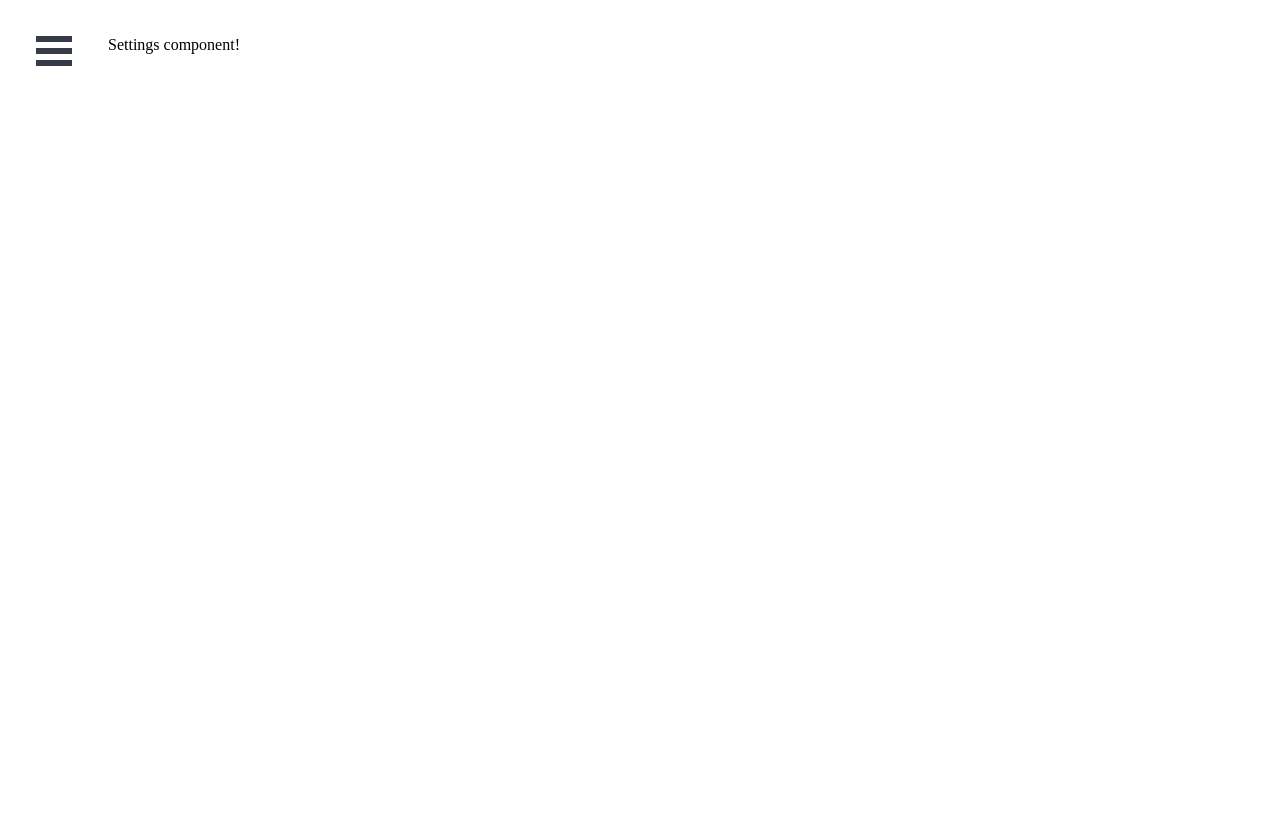
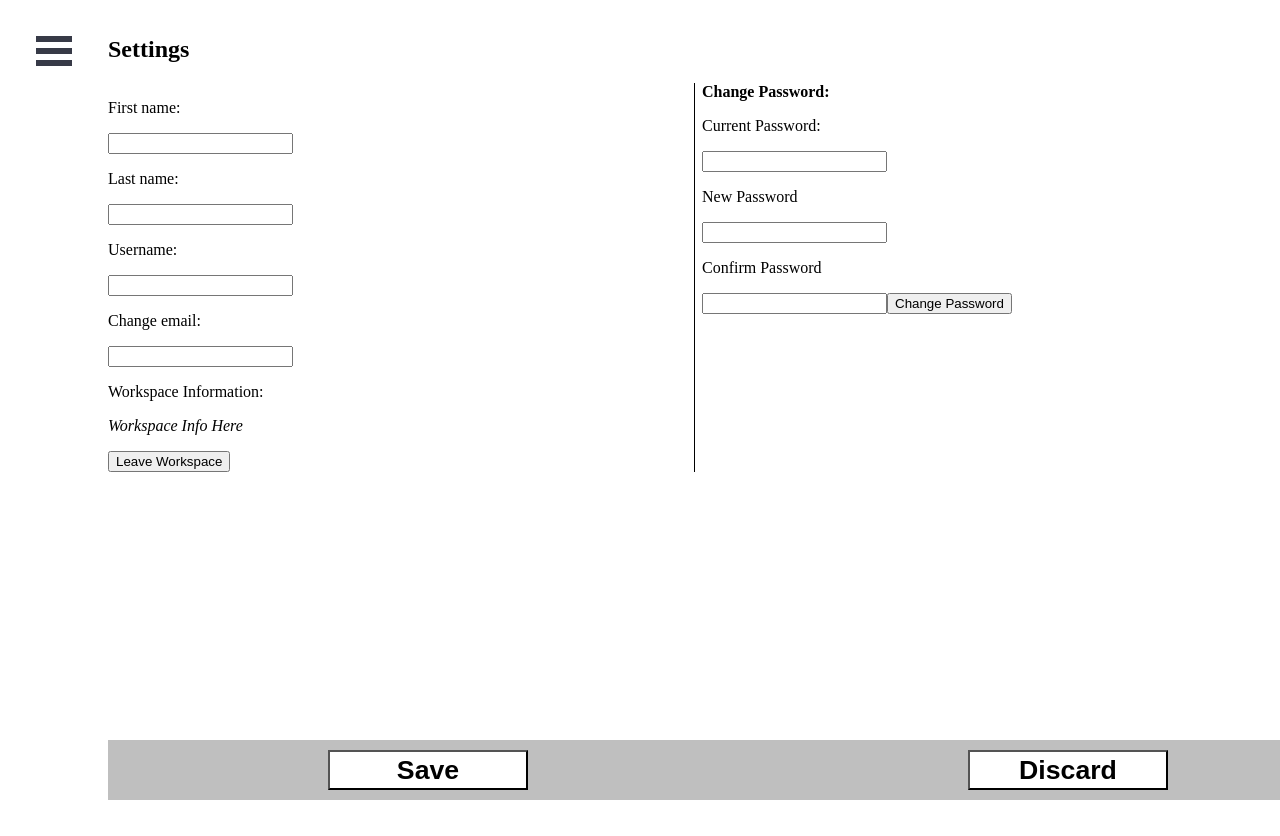
Before and after one commit to ZhunCn/Pantry-Maestro, a React app: page /settings in a window 1280 px wide. Built offline with nearby package versions, Linux system fonts and the light colour scheme.

Commit message:
Created rudimentary UI for Settings.

```diff
--- a/src/frontend/containers/SettingsPage/index.js
+++ b/src/frontend/containers/SettingsPage/index.js
@@ -47,7 +47,42 @@ export default class Settings extends React.Component {
       <div>
         <GenericNavigationBar/>
         <div class="Content">
-        <p>Settings component!</p>
+        <h2>Settings</h2>
+	       <div class="Total">
+	        <div class="Left">
+		        <form>
+			         <p>First name:</p>
+  			          <input type="text" name="firstname"/>
+			         <p>Last name:</p>
+  			          <input type="text" name="lastname"/>
+			         <p>Username:</p>
+  			          <input type="text" name="username"/>
+			         <p>Change email:</p>
+  			          <input type="text" name="email"/>
+			         <p>Workspace Information:</p>
+		           <p><i>Workspace Info Here</i></p>
+  			       <button>Leave Workspace</button>
+		        </form>
+	        </div>
+	        <div class="Right">
+		        <form>
+			         <p><strong>Change Password:</strong></p>
+			         <p>Current Password:</p>
+  			          <input type="text" name="firstname"/>
+			         <p>New Password</p>
+  			          <input type="text" name="lastname"/>
+		           <p>Confirm Password</p>
+  			       <input type="text" name="username"/>
+               <button>Change Password</button>
+		        </form>
+          </div>
+	    </div>
+      <div class="Footer">
+      <div class="flex">
+		  <button class="Save">Save</button>
+		  <button class="Discard">Discard</button>
+	     </div>
+       </div>
         </div>
       </div>
     );
--- a/src/frontend/containers/SettingsPage/styles.scss
+++ b/src/frontend/containers/SettingsPage/styles.scss
@@ -3,3 +3,39 @@
     margin-left: 108px;
     margin-top: 36px;
 }
+.Total {
+    column-count: 2;
+    column-rule-style: solid;
+    column-rule-width: 1px;
+    display: block;
+	margin-top: 0px;
+	margin-bottom: 70px;
+}
+.Total .Left {
+	vertical-align: top;
+    display: inline-block;
+}
+.Total .Right {
+	display: block;
+	vertical-align: top;
+}
+.Footer{
+	background:rgba(0, 0, 0, .25);
+	padding-top: 10px;
+	padding-bottom: 10px;
+	bottom: 0px;
+	position: fixed;
+	width: 100%;
+}
+.flex{
+	display: flex;
+	justify-content: space-around;
+}
+.Footer button{
+	width: 200px;
+	height: 40px;
+	font-size: 20pt;
+	background-color: white;
+	font-weight: bold;
+	display: block;
+}
```
Also changed, not shown: dist/main.js, 1 other file.
